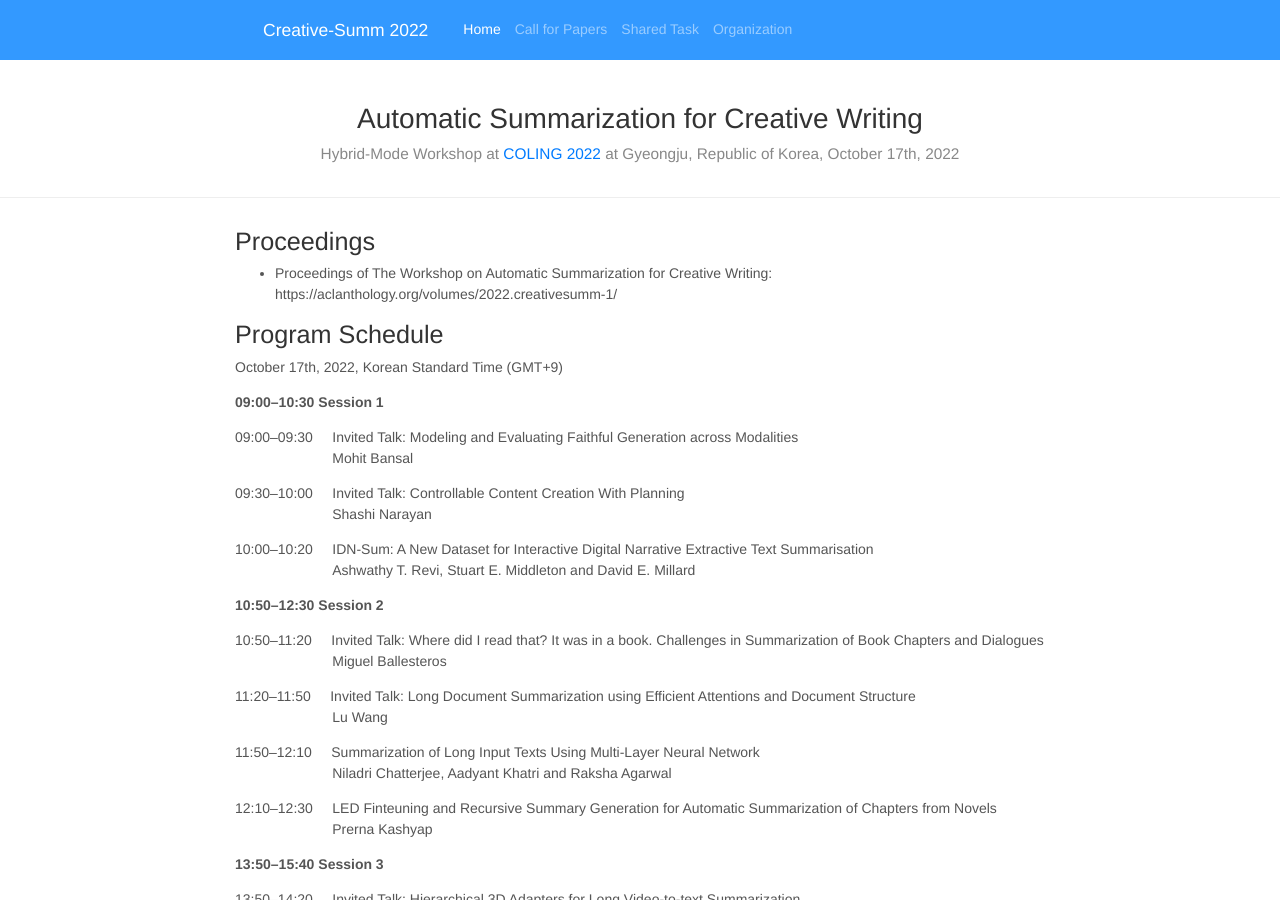
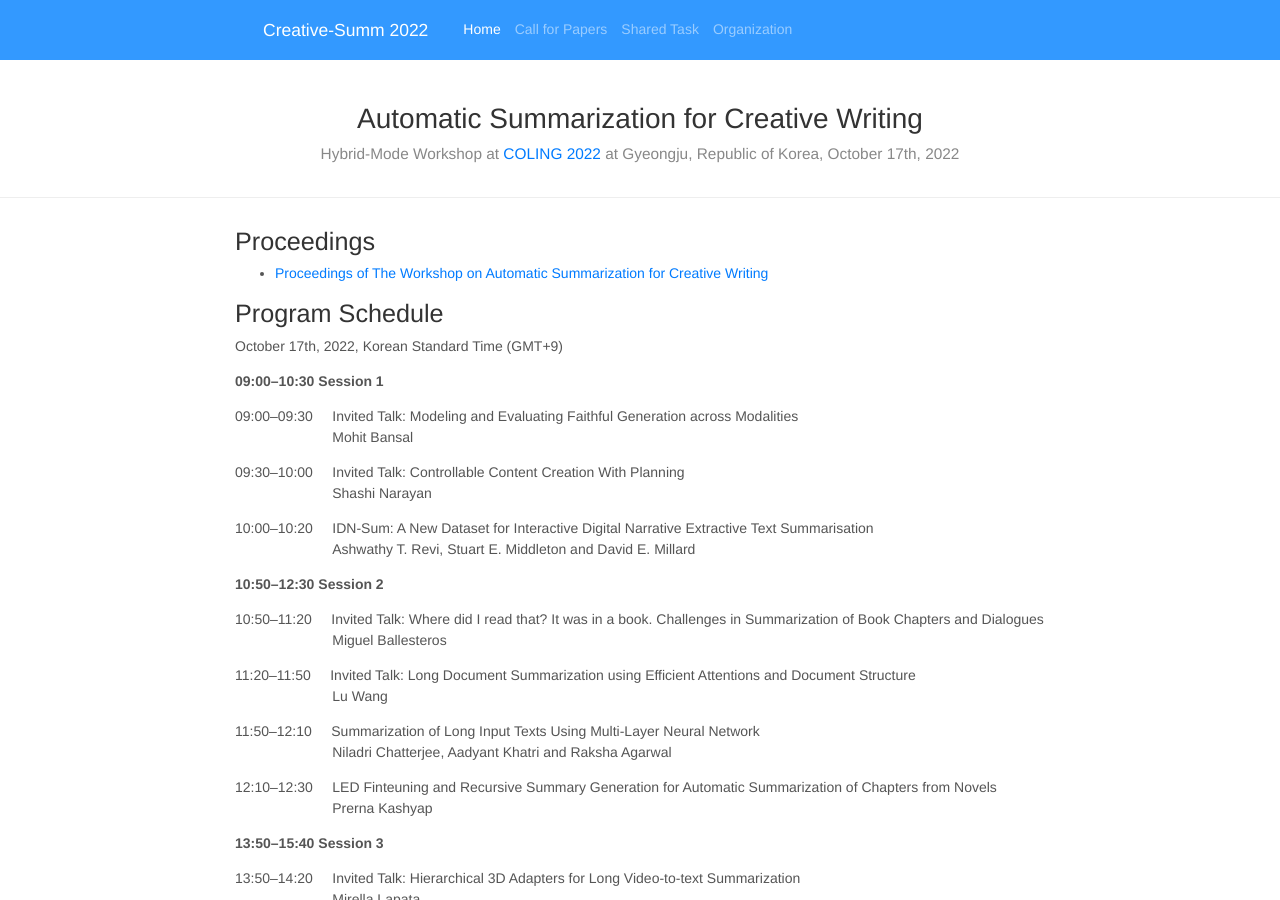
Before and after one commit to CreativeSumm/creativesumm.github.io, a Jekyll site: the page built from index.md, in a window 1280 px wide and 900 px high. Built offline with Jekyll 4.4.1, drawn with Linux system fonts in a browser that asks for light colours; nearby versions of some CDN libraries; some of the changed lines change nothing that is shown.

Commit message:
Update index.md

```diff
--- a/index.md
+++ b/index.md
@@ -28,7 +28,7 @@
 [//]: # (An equally important, yet underexplored, domain for text summarization is creative writing, which includes documents such as books, stories, as well as scripts from plays, TV shows, and movies. Documents in this domain are uniquely characterized by their substantial length, non-trivial temporal dependencies &#40;e.g., parallel plot threads and non-linear plot development&#41;, complex structures which often combine narrative and multi-party dialogs, and a wide variety of styles. Successfully summarizing such texts requires making literary interpretations, conveying implicit information, and heavily paraphrasing the input. This makes summarizing creative documents a challenging task requiring techniques that have not yet been explored in the field.)
 
 ## Proceedings
-* Proceedings of The Workshop on Automatic Summarization for Creative Writing: https://aclanthology.org/volumes/2022.creativesumm-1/
+* [Proceedings of The Workshop on Automatic Summarization for Creative Writing](https://aclanthology.org/volumes/2022.creativesumm-1/){:target="_blank"}
 
 ## Program Schedule
 October 17th, 2022, Korean Standard Time (GMT+9)
```
